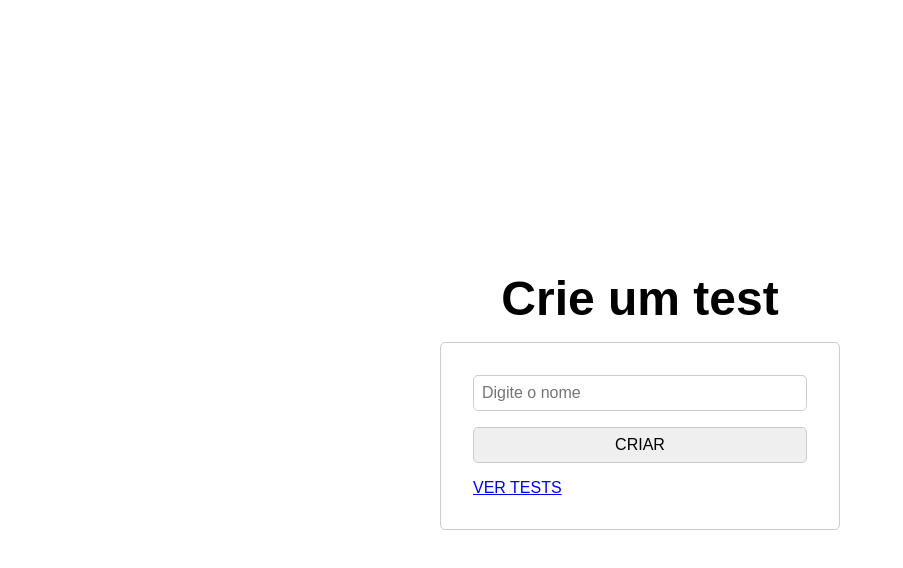
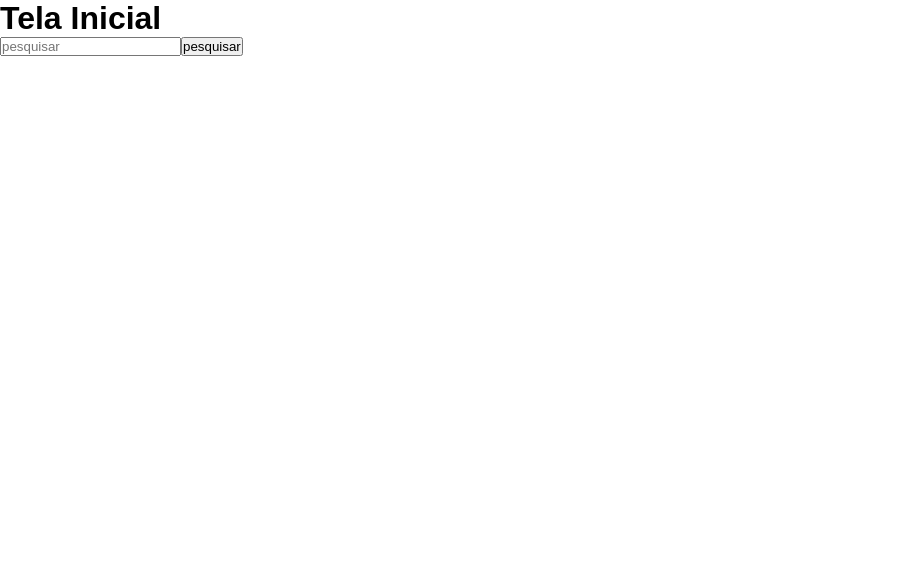
Before and after one commit to erbert-gadelha/Teste_Vite, a React (Vite) app: page / in a window 1280 px wide. Shown: the top 568 px of the page, without its empty margins (0-903 px from the left). Built offline with nearby package versions, Linux system fonts and the light colour scheme; no server answers.

Commit message:
Tela refatorada

```diff
--- a/src/main.tsx
+++ b/src/main.tsx
@@ -7,7 +7,11 @@ import Provider from "./Provider";
 ReactDOM.createRoot(document.getElementById("root") as HTMLElement).render(
   <React.StrictMode>
     <Provider>
-      <App />
+      <div>
+      	<h1>Tela Inicial</h1>
+      	<input type="text" placeholder="pesquisar"></input>
+      	<button>pesquisar</button>
+      </div>
     </Provider>
   </React.StrictMode>
 );
```
